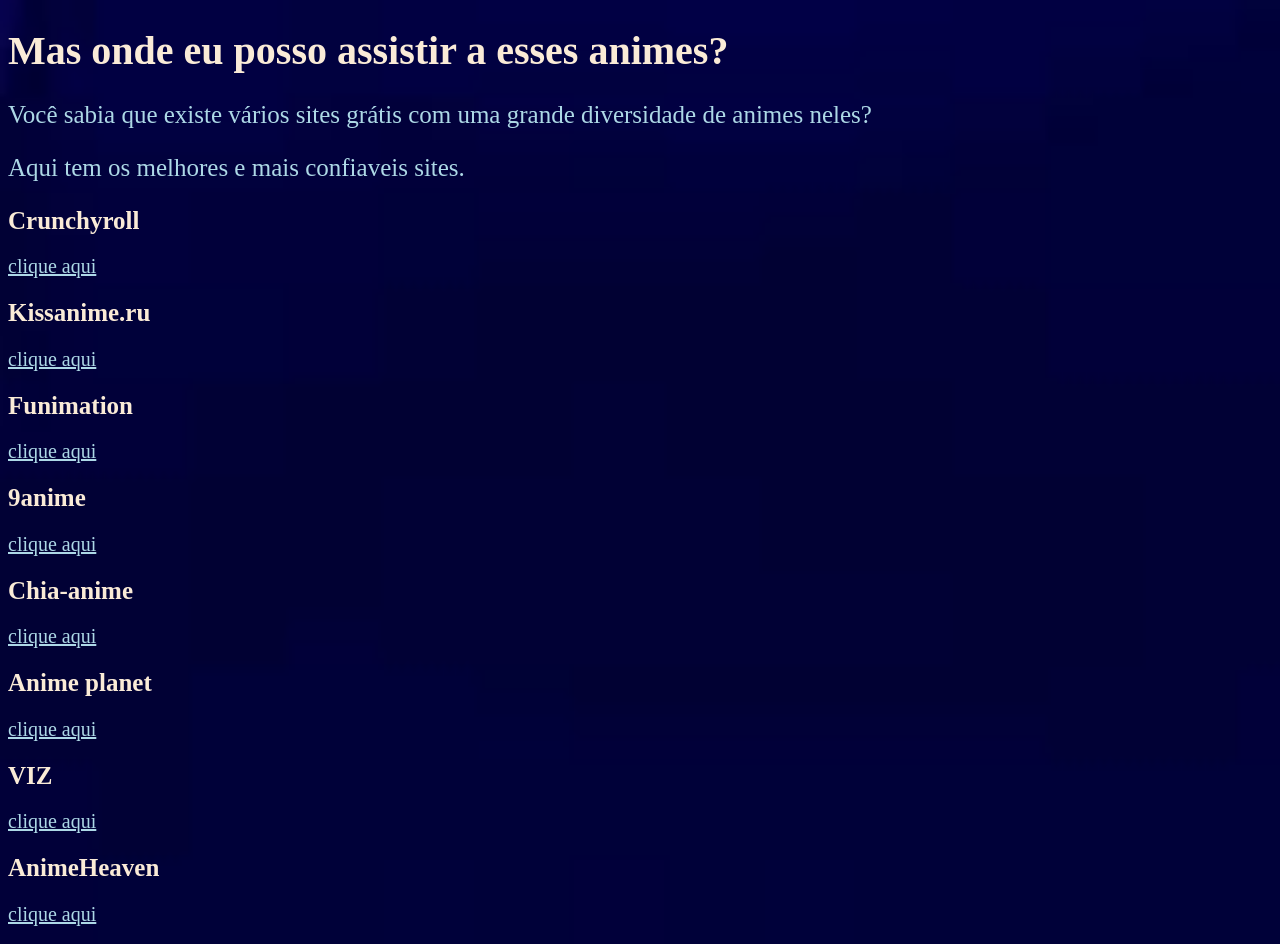
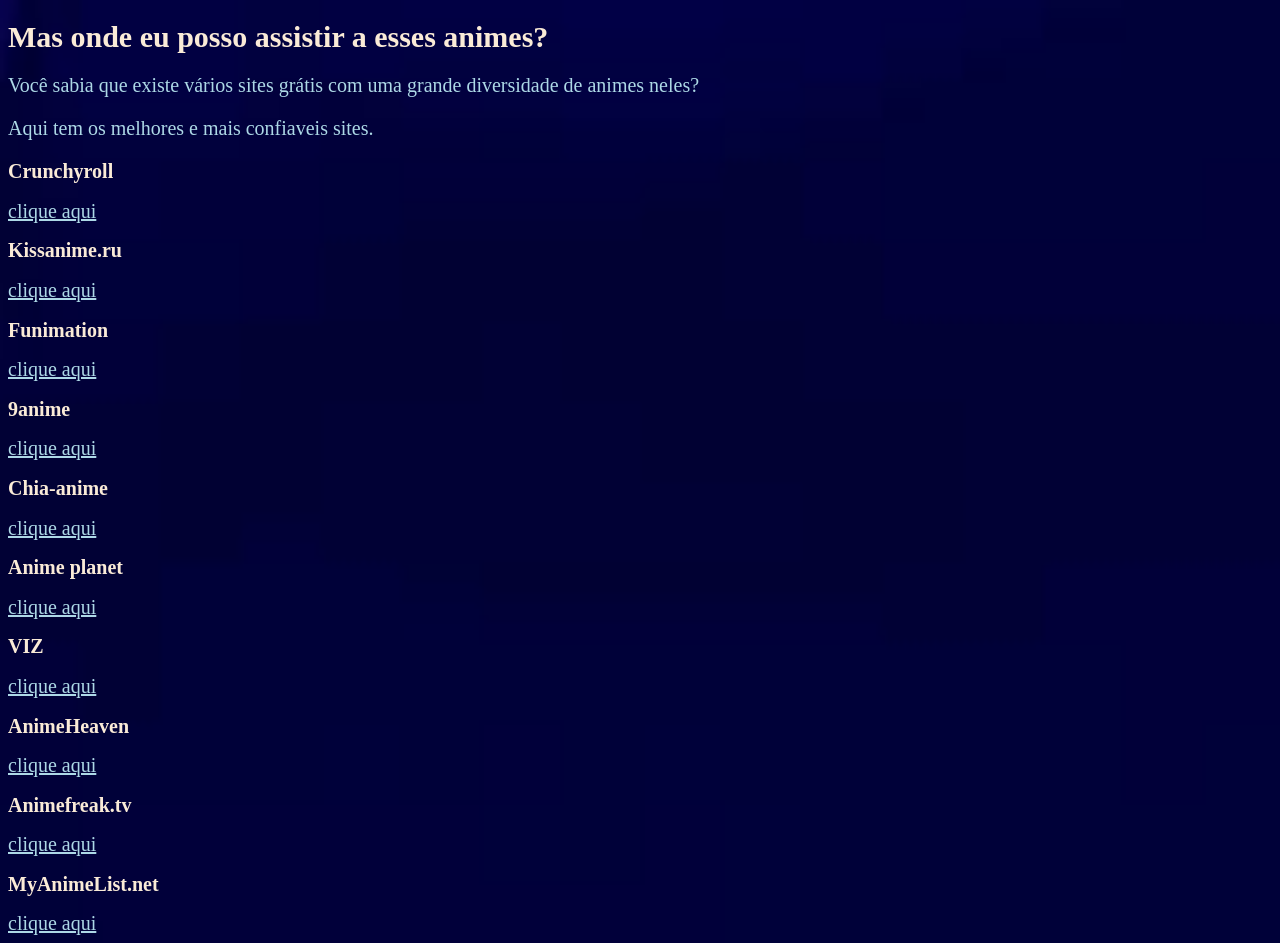
Before and after one commit to anabia97/mundo-dos-animes, a plain HTML site: page ondeassistir.html in a window 1280 px wide. Shown: the top 944 px of the page. Drawn offline with Linux system fonts and the light colour scheme.

Commit message:
subi os arquivos

```diff
--- a/ondeassistir.html
+++ b/ondeassistir.html
@@ -12,32 +12,32 @@
     </style>
 </head>
 <header>
-    <h1 style="font-size: 40px; color: antiquewhite;">Mas onde eu posso assistir a esses animes?</h1>
-    <p style="font-size: 25px; color: lightblue;">Você sabia que existe vários sites grátis com uma grande diversidade de animes neles? </p>
-    <p style="font-size: 25px; color: lightblue;">Aqui tem os melhores e mais confiaveis sites.</p>
+    <h1 style="font-size: 30px; color: antiquewhite;">Mas onde eu posso assistir a esses animes?</h1>
+    <p style="font-size: 20px; color: lightblue;">Você sabia que existe vários sites grátis com uma grande diversidade de animes neles? </p>
+    <p style="font-size: 20px; color: lightblue;">Aqui tem os melhores e mais confiaveis sites.</p>
     <p>    </p>
 </header>
 
 <main>
-<h2 style="font-size: 25px; color: antiquewhite;">Crunchyroll</h2>
+<h2 style="font-size: 20px; color: antiquewhite;">Crunchyroll</h2>
 <a href="crunch.htm" style="font-size: 20px; color: lightblue;">clique aqui</a>
-<h2 style="font-size: 25px; color: antiquewhite;">Kissanime.ru</h2>
+<h2 style="font-size: 20px; color: antiquewhite;">Kissanime.ru</h2>
 <a href="kissa.htm" style="font-size: 20px; color: lightblue;">clique aqui</a>
-<h2 style="font-size: 25px; color: antiquewhite;">Funimation</h2>
+<h2 style="font-size: 20px; color: antiquewhite;">Funimation</h2>
 <a href="funimation.htm" style="font-size: 20px; color: lightblue;">clique aqui</a>
-<h2 style="font-size: 25px; color: antiquewhite;">9anime</h2>
+<h2 style="font-size: 20px; color: antiquewhite;">9anime</h2>
 <a href="9anime.htm" style="font-size: 20px; color: lightblue;">clique aqui</a>
-<h2 style="font-size: 25px; color: antiquewhite;">Chia-anime</h2>
+<h2 style="font-size: 20px; color: antiquewhite;">Chia-anime</h2>
 <a href="chia.htm" style="font-size: 20px; color: lightblue;">clique aqui</a>
-<h2 style="font-size: 25px; color: antiquewhite;">Anime planet</h2>
+<h2 style="font-size: 20px; color: antiquewhite;">Anime planet</h2>
 <a href="planet.htm" style="font-size: 20px; color: lightblue;">clique aqui</a>
-<h2 style="font-size: 25px; color: antiquewhite;">VIZ</h2>
+<h2 style="font-size: 20px; color: antiquewhite;">VIZ</h2>
 <a href="viz.html" style="font-size: 20px; color: lightblue;">clique aqui</a>
-<h2 style="font-size: 25px; color: antiquewhite;">AnimeHeaven</h2>
+<h2 style="font-size: 20px; color: antiquewhite;">AnimeHeaven</h2>
 <a href="heaven.htm" style="font-size: 20px; color: lightblue;">clique aqui</a>
-<h2 style="font-size: 25px; color: antiquewhite;">Animefreak.tv</h2>
+<h2 style="font-size: 20px; color: antiquewhite;">Animefreak.tv</h2>
 <a href="freak.htm" style="font-size: 20px; color: lightblue;">clique aqui</a>
-<h2 style="font-size: 25px; color: antiquewhite;">MyAnimeList.net</h2>
+<h2 style="font-size: 20px; color: antiquewhite;">MyAnimeList.net</h2>
 <a href="myanime.htm" style="font-size: 20px; color: lightblue;">clique aqui</a>
 </main>
 <body>
```
Also changed, not shown: motivos.html (+4 -4 lines), origem.html (+4 -4 lines), recomendacoes.html (+1 -1 lines).
